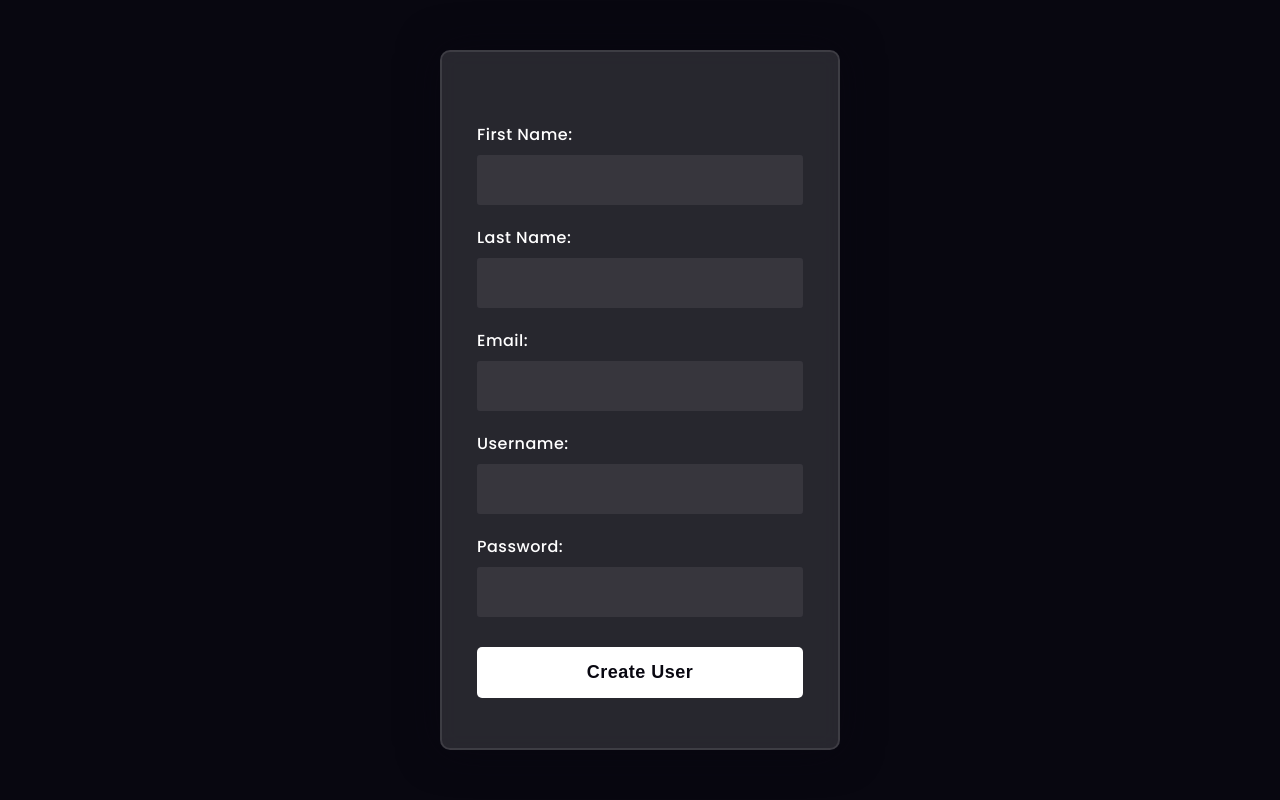
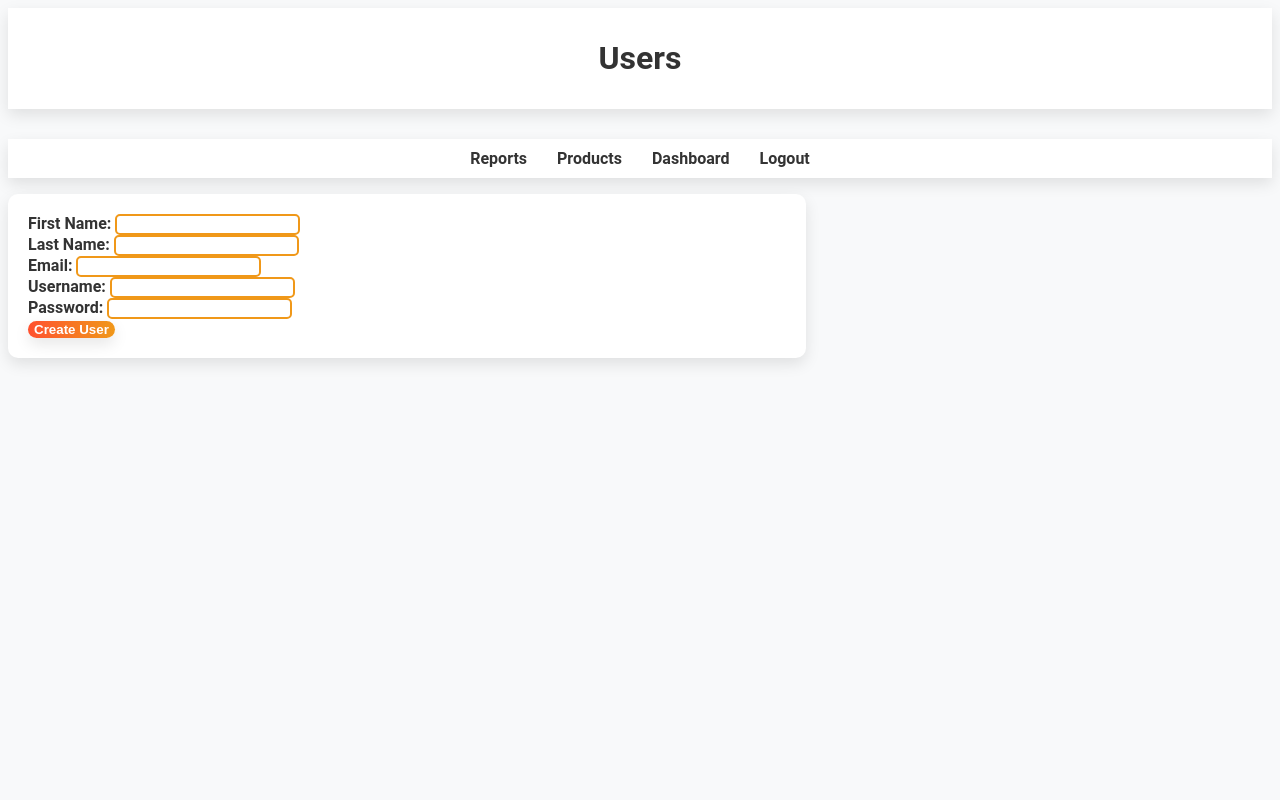
Before and after one commit to wooyakob/sensaigroup, a Flask app: page /admin/createuser in a window 1280 px wide. Run offline with Flask 3, Linux system fonts and the light colour scheme; parts of the project's set-up code (start-up, migrations or seed data) failed here and were passed over.

Commit message:
nav bar and create user form

```diff
--- a/static/users.css
+++ b/static/users.css
@@ -1,222 +1,77 @@
-*,
-*:before,
-*:after {
-    padding: 0;
-    margin: 0;
-    box-sizing: border-box;
+body {
+    font-family: 'Roboto', sans-serif;
+    background-color: #f8f9fa;
+    color: #333;
 }
 
-body {
-    font-family: 'Poppins',sans-serif;
-    background-color: #080710;
+.admin-header {
+    text-align: center;
+    background-color: #fff;
+    padding: 10px;
+    box-shadow: 0px 6px 15px rgba(0, 0, 0, 0.1);
+    margin-bottom: 30px;
 }
 
-.background {
-    width: 430px;
-    height: 520px;
-    position: absolute;
-    transform: translate(-50%,-50%);
-    left: 50%;
-    top: 50%;
+.admin-links {
+    list-style-type: none;
+    padding: 0;
+    display: flex;
+    justify-content: center;
+    background: #ffffff;
+    box-shadow: 0px 6px 15px rgba(0, 0, 0, 0.1);
+    padding: 10px;
 }
 
-.background .shape {
-    height: 200px;
-    width: 200px;
-    position: absolute;
-    border-radius: 50%;
+.admin-links li {
+    margin: 0 15px;
 }
 
-.shape:first-child {
-    background: linear-gradient(#ff512f, #f09819);
-    left: -80px;
-    top: -80px;
+.admin-links a {
+    color: #333;
+    text-decoration: none;
+    font-weight: bold;
+    transition: color 0.3s;
 }
 
-.shape:last-child {
-    background: linear-gradient(to right, #ff512f, #f09819);
-    right: -30px;
-    bottom: -80px;
+.admin-links a:hover {
+    color: #ff512f;
 }
 
 form {
-    height: 700px;
-    width: 400px;
-    background-color: rgba(255,255,255,0.13);
-    position: absolute;
-    transform: translate(-50%,-50%);
-    top: 50%;
-    left: 50%;
+    width: 60%;
+    background-color: #ffffff;
+    padding: 20px;
+    box-shadow: 0px 6px 15px rgba(0, 0, 0, 0.1);
     border-radius: 10px;
-    backdrop-filter: blur(10px);
-    border: 2px solid rgba(255,255,255,0.1);
-    box-shadow: 0 0 40px rgba(8,7,16,0.6);
-    padding: 50px 35px;
 }
 
-form * {
-    color: #ffffff;
-    letter-spacing: 0.5px;
-    outline: none;
-    border: none;
+.form-group label {
+    font-weight: bold;
 }
 
-form h3 {
-    font-size: 32px;
-    font-weight: 500;
-    line-height: 42px;
-    text-align: center;
+.form-control {
+    border: 2px solid #f09819;
+    border-radius: 5px;
+    transition: border 0.3s;
 }
 
-label {
-    display: block;
-    margin-top: 20px;
-    font-size: 16px;
-    font-weight: 500;
+.form-control:focus {
+    border-color: #ff512f;
+    box-shadow: none;
 }
 
-input[type="text"],
-input[type="email"],
-input[type="password"] {
-    display: block;
-    height: 50px;
-    width: 100%;
-    background-color: rgba(255,255,255,0.07);
-    border-radius: 3px;
-    padding: 0 10px;
-    margin-top: 8px;
-    font-size: 14px;
-    font-weight: 300;
+.btn.btn-primary {
+    background: linear-gradient(270deg, #f09819, #ff512f);
+    border: none;
+    color: white;
+    border-radius: 50px;
+    box-shadow: 0px 6px 15px rgba(0, 0, 0, 0.1);
+    cursor: pointer;
+    transition: background 0.3s ease, box-shadow 0.2s ease;
+    font-weight: bold;
 }
 
-::placeholder {
-    color: #e5e5e5;
+.btn.btn-primary:hover {
+    background-position: right bottom;
+    box-shadow: 0px 8px 20px rgba(0, 0, 0, 0.2);
 }
-
-input[type="submit"] {
-    margin-top: 30px;
-    width: 100%;
-    background-color: #ffffff;
-    color: #080710;
-    padding: 15px 0;
-    font-size: 18px;
-    font-weight: 600;
-    border-radius: 5px;
-    cursor: pointer;
-    transition: background-color 0.3s ease;
-}
-
-input[type="submit"]:hover {
-    background-color: #f09819;
-    color: #fff;
-}
-
-
-::placeholder{
-    color: #e5e5e5;
-}
-button{
-    margin-top: 50px;
-    width: 100%;
-    background-color: #ffffff;
-    color: #080710;
-    padding: 15px 0;
-    font-size: 18px;
-    font-weight: 600;
-    border-radius: 5px;
-    cursor: pointer;
-}
-.social{
-  margin-top: 30px;
-  display: flex;
-}
-.social div{
-  background: red;
-  width: 150px;
-  border-radius: 3px;
-  padding: 5px 10px 10px 5px;
-  background-color: rgba(255,255,255,0.27);
-  color: #eaf0fb;
-  text-align: center;
-}
-.social div:hover{
-  background-color: rgba(255,255,255,0.47);
-}
-.social .fb{
-  margin-left: 25px;
-}
-.social i{
-  margin-right: 4px;
-}
-
-.links-section {
-    display: flex;
-    flex-direction: column;
-    justify-content: center;
-    align-items: center;
-    margin-top: 20px;
-}
-
-.return-section {
-    display: flex;
-    justify-content: center;
-    margin-top: 20px;
-}
-
-
-.btn-primary {
-    background-color: #f09819;
-    color: #fff;
-    border: none;
-    border-radius: 20px;
-    padding: 0.5em 1em;
-    font-size: 1rem;
-    font-weight: bold;
-    transition: background-color 0.3s ease;
-  }
-
-  .btn-primary:hover {
-    background-color: #ff512f;
-    color: #fff;
-    border-radius: 20px;
-    text-decoration: none;
-    outline: none;
-  }
-
-  @media only screen and (max-width: 600px) {
-    .background{
-        width: 80%;
-        height: 80%;
-    }
-    form{
-        height: 55%;
-        width: 80%;
-        padding: 5%;
-    }
-    form h3{
-        font-size: 28px;
-    }
-    label{
-        font-size: 16px;
-    }
-    input{
-        height: 50px;
-        font-size: 16px;
-    }
-    button{
-        margin-top: 30px;
-        padding: 12px 0;
-        font-size: 18px;
-    }
-    .social div{
-        width: 120px;
-        padding: 8px;
-    }
-    .btn-primary {
-        padding: 0.5em 1em;
-        font-size: 1rem;
-    }
-    .links-section a {
-        font-size: 12px;
-    }
-}
--- a/templates/products.html
+++ b/templates/products.html
@@ -23,8 +23,9 @@
 
     <nav>
         <ul class="admin-links">
+            <li><a href="{{ url_for('users') }}">Users</a></li>
+            <li><a href="{{ url_for('reports') }}">Reports</a></li>
             <li><a href="/admin_dash">Dashboard</a></li>
-            <li><a href="{{ url_for('reports') }}">Reports</a></li>
             <li><a href="/logout">Logout</a></li>
         </ul>
     </nav>
--- a/templates/reports.html
+++ b/templates/reports.html
@@ -23,8 +23,9 @@
 
     <nav>
         <ul class="admin-links">
+            <li><a href="{{ url_for('users') }}">Users</a></li>
+            <li><a href="{{ url_for('products') }}">Products</a></li>
             <li><a href="/admin_dash">Dashboard</a></li>
-            <li><a href="{{ url_for('products') }}">Products</a></li>
             <li><a href="/logout">Logout</a></li>
         </ul>
     </nav>
--- a/templates/users.html
+++ b/templates/users.html
@@ -1,3 +1,6 @@
+<!DOCTYPE html>
+<html lang="en">
+
 <head>
     <title>Add Users</title>
 
@@ -7,27 +10,59 @@
     <link rel="shortcut icon" type="image/x-icon" href="/static/favicon2.ico">
     <link rel="stylesheet" href="/static/users.css">
     <meta name="viewport" content="width=device-width, initial-scale=1">
+
 </head>
 
+<body>
+    <div class="top-section">
+        <header class="admin-header">
+            <h1>Users</h1>
+        </header>
+
+        <nav>
+            <ul class="admin-links">
+                <li><a href="{{ url_for('reports') }}">Reports</a></li>
+                <li><a href="{{ url_for('products') }}">Products</a></li>
+                <li><a href="/admin_dash">Dashboard</a></li>
+                <li><a href="/logout">Logout</a></li>
+            </ul>
+        </nav>
+    </div>
+
+    <div class="bottom-section">
         <form action="/admin/createuser" method="post">
+            <div class="form-group">
                 <label for="first_name">First Name:</label>
-    <input type="text" name="first_name" required>
+                <input type="text" name="first_name" class="form-control" required>
+            </div>
 
+            <div class="form-group">
                 <label for="last_name">Last Name:</label>
-    <input type="text" name="last_name" required>
+                <input type="text" name="last_name" class="form-control" required>
+            </div>
 
+            <div class="form-group">
                 <label for="email">Email:</label>
-    <input type="email" name="email" required>
+                <input type="email" name="email" class="form-control" required>
+            </div>
 
+            <div class="form-group">
                 <label for="username">Username:</label>
-    <input type="text" name="username" required>
+                <input type="text" name="username" class="form-control" required>
+            </div>
 
+            <div class="form-group">
                 <label for="password">Password:</label>
-    <input type="password" name="password" required>
+                <input type="password" name="password" class="form-control" required>
+            </div>
 
-    <input type="submit" value="Create User" class="btn-primary">
+            <input type="submit" value="Create User" class="btn btn-primary">
         </form>
 
         {% if error_message %}
         <p style="color: red;">{{ error_message }}</p>
         {% endif %}
+    </div>
+</body>
+
+</html>
```
Lines whose indentation alone changed are shown as unchanged.
